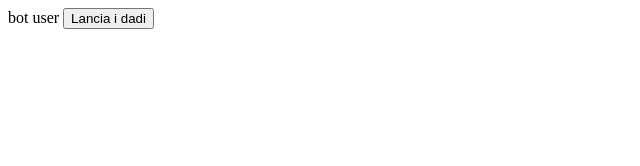
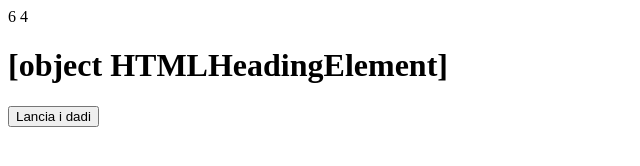
Before and after one commit to Sansone11/js-mail-dadi, a plain HTML site: page gioco-dadi/index.html in a window 1280 px wide. Both pictures are taken after a click on the button "Lancia i dadi". Shown: the whole page, without its empty margins (0-640 px from the left). Drawn offline with Linux system fonts and the light colour scheme.

Commit message:
dadi-edit

```diff
--- a/gioco-dadi/index.html
+++ b/gioco-dadi/index.html
@@ -9,6 +9,7 @@
 <body>
     <span id="bot"></span>
     <span id="user"></span>
+    <h1 id="message"></h1>
     <button id="start">Lancia i dadi</button>
     <script src="./js/app.js"></script>
 </body>
--- a/gioco-dadi/js/app.js
+++ b/gioco-dadi/js/app.js
@@ -6,10 +6,25 @@ console.log('JS ok');
 // se il valore casuale del bot è <= del valore
 // stampa hai perso
 // altrimenti stampa congratulazioni hai vinto
-let bot = 1+Math.floor(6*Math.random());
-console.log(bot);
-let user = 1+Math.floor(6*Math.random());
-console.log(bot);
-document.getElementById("bot").innerHTML ="bot ";
-	document.getElementById("user").innerHTML ="user";
-    // document.addEventListener("click");
+
+
+    document.getElementById('start').addEventListener('click',function(){
+        let bot = 1+Math.floor(6*Math.random());
+            // console.log(bot);
+            let user = 1+Math.floor(6*Math.random());
+            // console.log(bot);
+            document.getElementById("bot").innerHTML = bot;
+                document.getElementById("user").innerHTML = user;
+                document.getElementById("message").innerHTML = message;
+
+                if(user == bot){
+                message = "pareggio";
+                }
+                else if(bot < user){
+                   message ="hai vinto";
+                }
+                else{
+                   message ="hai perso";
+                }
+
+    })
```
